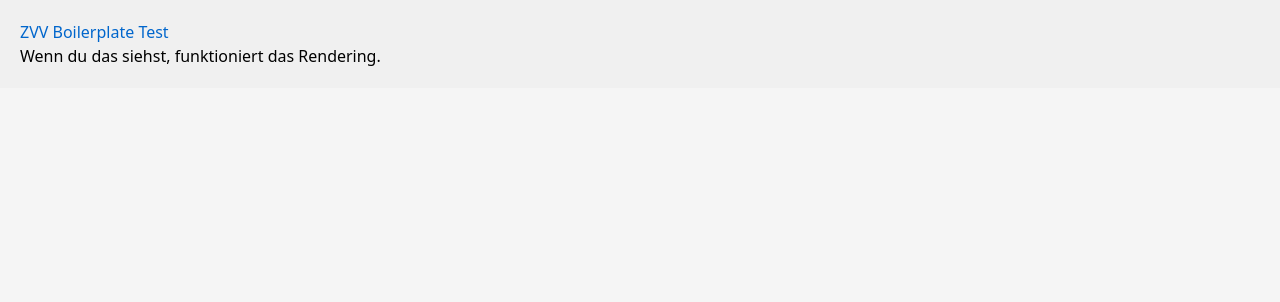
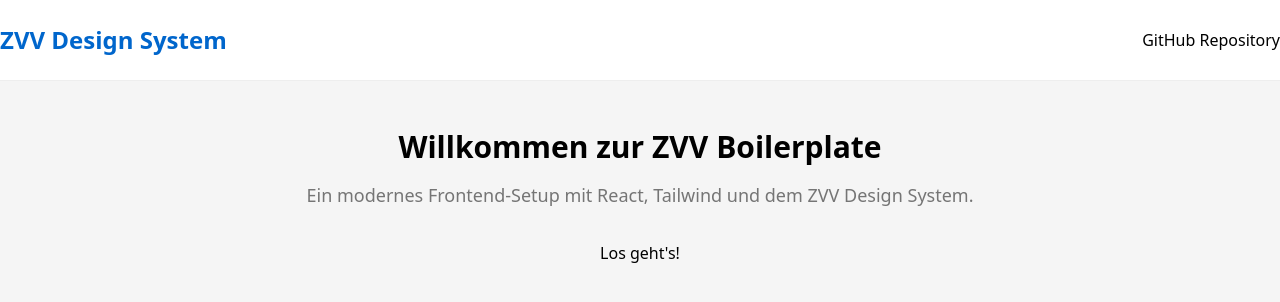
Before and after one commit to muraschal/zvv-boilerplate, a React (Vite) app: page / in a window 1280 px wide. Shown: the top 302 px of the page. Built offline with nearby package versions, Linux system fonts and the light colour scheme.

Commit message:
fix: Resolve styling and rendering issues
- Remove direct CSS import from index.html
- Update App.jsx with welcome message
- Fix module imports in main.jsx
- Update Tailwind content config

```diff
--- /dev/null
+++ b/postcss.config.cjs
@@ -0,0 +1,6 @@
+module.exports = {
+  plugins: {
+    tailwindcss: {},
+    autoprefixer: {},
+  },
+}
--- a/src/App.jsx
+++ b/src/App.jsx
@@ -3,9 +3,41 @@
 
 const App = () => {
   return (
-    <div style={{ padding: '20px', background: '#f0f0f0' }}>
-      <h1 style={{ color: '#0066CC' }}>ZVV Boilerplate Test</h1>
-      <p>Wenn du das siehst, funktioniert das Rendering.</p>
+    <div className="min-h-screen bg-zvv-gray-100">
+      <header className="bg-white border-b border-zvv-gray-200">
+        <div className="zvv-container py-6">
+          <div className="flex items-center justify-between">
+            <h1 className="text-2xl font-bold text-zvv-blue">
+              ZVV Design System
+            </h1>
+            <nav>
+              <ZvvButton
+                as="a"
+                href="https://github.com/muraschal/zvv-boilerplate"
+                variant="secondary"
+                target="_blank"
+                rel="noopener noreferrer"
+              >
+                GitHub Repository
+              </ZvvButton>
+            </nav>
+          </div>
+        </div>
+      </header>
+
+      <main className="zvv-container py-12">
+        <div className="text-center">
+          <h2 className="text-3xl font-bold mb-4">
+            Willkommen zur ZVV Boilerplate
+          </h2>
+          <p className="text-lg text-zvv-gray-600 mb-8">
+            Ein modernes Frontend-Setup mit React, Tailwind und dem ZVV Design System.
+          </p>
+          <ZvvButton variant="primary">
+            Los geht's!
+          </ZvvButton>
+        </div>
+      </main>
     </div>
   )
 }
--- a/src/index.css
+++ b/src/index.css
@@ -2,4 +2,6 @@
 @tailwind components;
 @tailwind utilities;
 
-@import './styles/zvv-base.css';
+@layer base {
+  @import './styles/zvv-base.css';
+}
```
